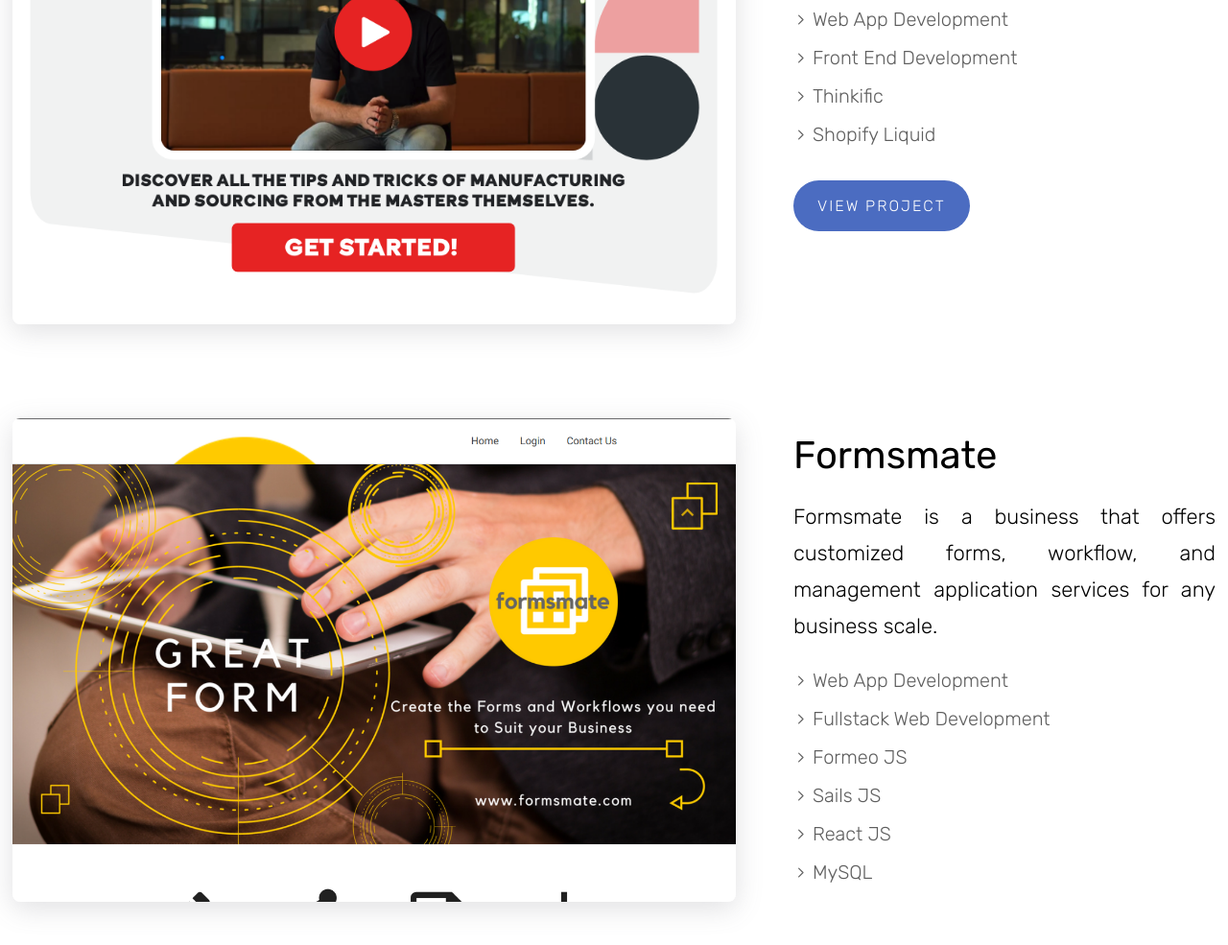
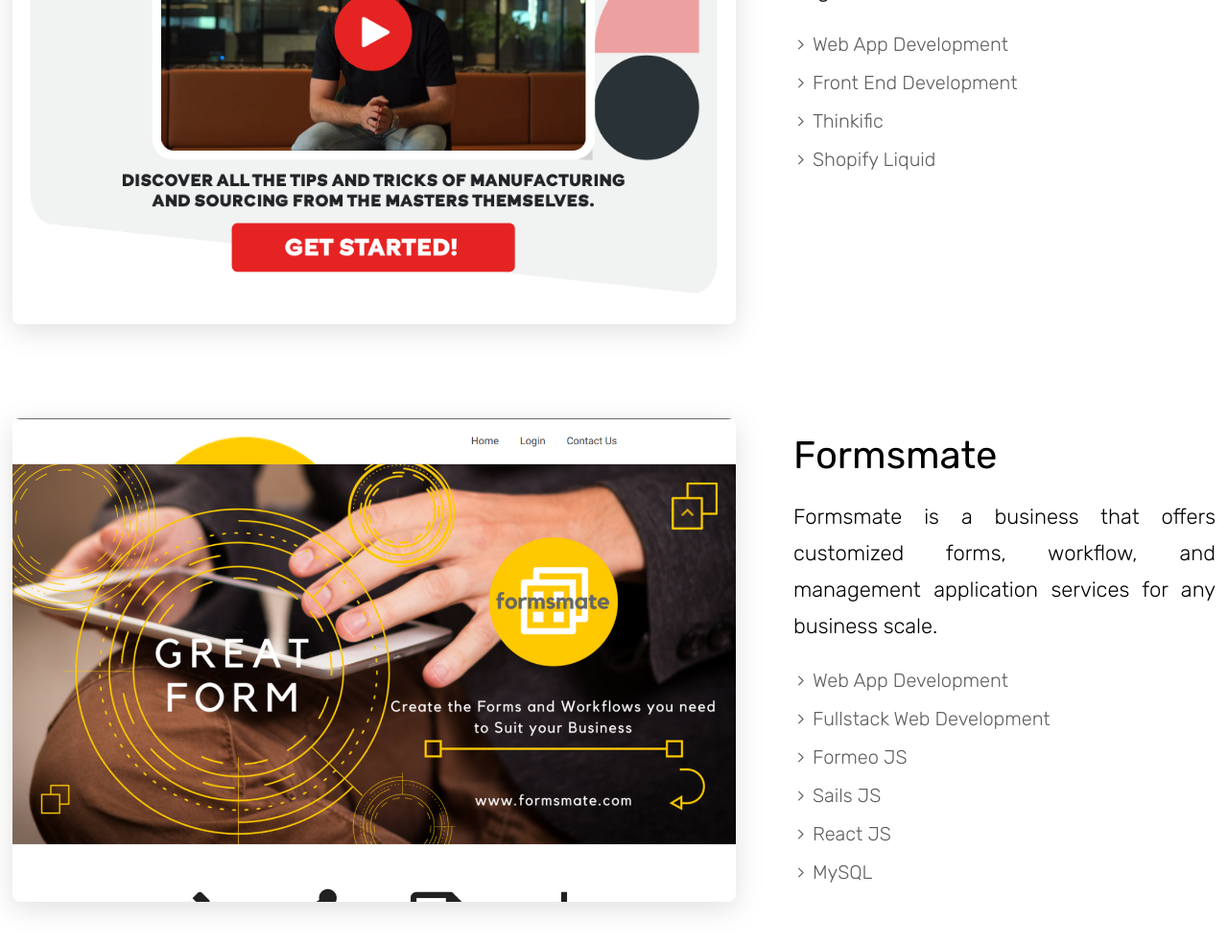
Before and after one commit to dodycode/v1, a Gatsby site: page /work in a window 1280 px wide. Shown: the part 790-1775 px from the top of the page at 96% size. Built offline with nearby package versions, Linux system fonts and the light colour scheme; Gatsby itself is replaced by a stand-in of ours.

Commit message:
Update work.js

```diff
--- a/src/pages/work.js
+++ b/src/pages/work.js
@@ -34,7 +34,6 @@
                         title="SourciED"
                         desc="Custom Course Website for Sourci made with Thinkific and Shopify for template engine"
                         tags={['Web App Development', 'Front End Development', 'Thinkific', 'Shopify Liquid']}
-                        projectLink="https://www.sourci-ed.com.au/"
                     />
                 </div>
 
```
